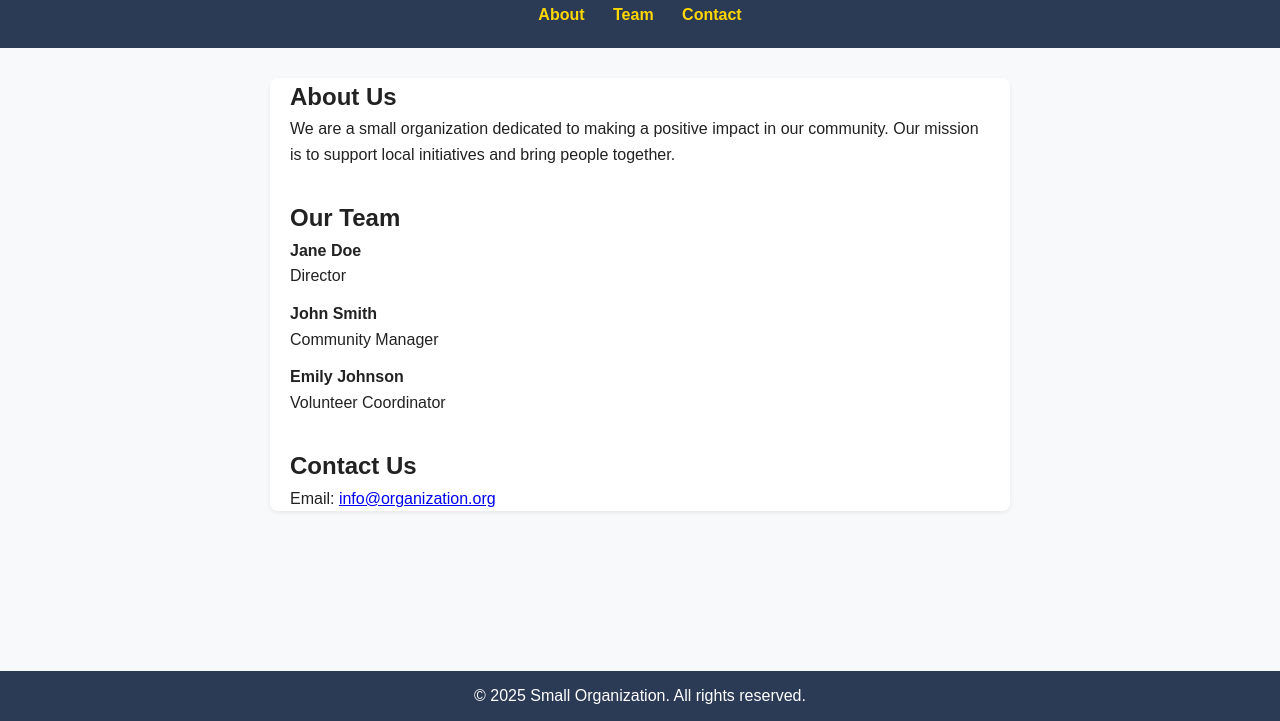
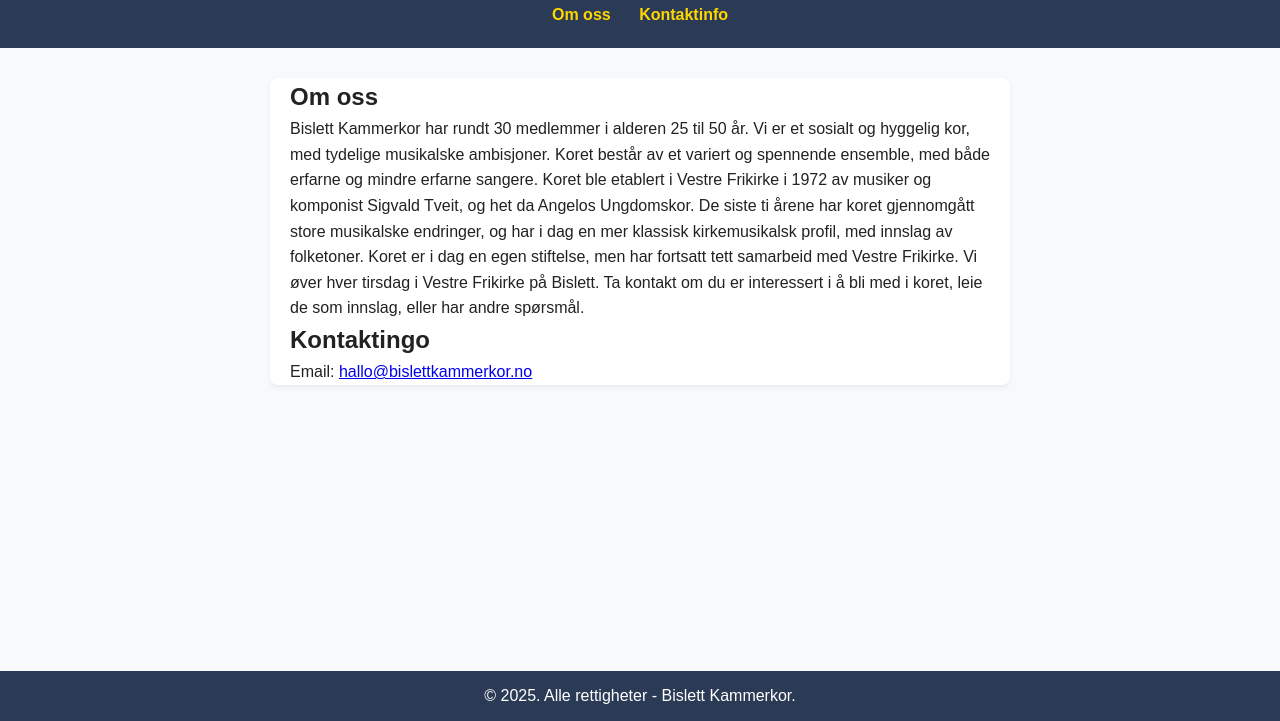
Before and after one commit to bislettkk/bislettkk.github.io, a plain HTML site: page index.html in a window 1280 px wide. Shown: the part 79-800 px from the top of the page. Drawn offline with Linux system fonts and the light colour scheme.

Commit message:
Update index.html
Endre til bare minimum info

```diff
--- a/index.html
+++ b/index.html
@@ -8,45 +8,37 @@
 </head>
 <body>
     <header>
-        <h1>Welcome to Our Organization</h1>
+        <h1>Bislett Kammerkor</h1>
         <nav>
-            <a href="#about">About</a>
-            <a href="#team">Team</a>
-            <a href="#contact">Contact</a>
+            <a href="#about">Om oss</a>
+            <a href="#contact">Kontaktinfo</a>
         </nav>
     </header>
     <main>
         <section id="about">
-            <h2>About Us</h2>
+            <h2>Om oss</h2>
             <p>
-                We are a small organization dedicated to making a positive impact in our community.
-                Our mission is to support local initiatives and bring people together.
+Bislett Kammerkor har rundt 30 medlemmer i alderen 25 til 50 år.
+                Vi er et sosialt og hyggelig kor, med tydelige musikalske ambisjoner.
+                Koret består av et variert og spennende ensemble, med både erfarne og mindre erfarne sangere.
+
+Koret ble etablert i Vestre Frikirke i 1972 av musiker og komponist Sigvald Tveit, og het da Angelos Ungdomskor.
+                De siste ti årene har koret gjennomgått store musikalske endringer, og har i dag en mer klassisk kirkemusikalsk profil, med innslag av folketoner.
+
+Koret er i dag en egen stiftelse, men har fortsatt tett samarbeid med Vestre Frikirke.
+
+Vi øver hver tirsdag i Vestre Frikirke på Bislett.
+
+Ta kontakt om du er interessert i å bli med i koret, leie de som innslag, eller har andre spørsmål.
             </p>
-        </section>
-        <section id="team">
-            <h2>Our Team</h2>
-            <ul class="team-list">
-                <li>
-                    <strong>Jane Doe</strong><br>
-                    Director
-                </li>
-                <li>
-                    <strong>John Smith</strong><br>
-                    Community Manager
-                </li>
-                <li>
-                    <strong>Emily Johnson</strong><br>
-                    Volunteer Coordinator
-                </li>
-            </ul>
-        </section>
+
         <section id="contact">
-            <h2>Contact Us</h2>
-            <p>Email: <a href="mailto:info@organization.org">info@organization.org</a></p>
+            <h2>Kontaktingo</h2>
+            <p>Email: <a href="mailto:hallo@bislettkammerkor.no">hallo@bislettkammerkor.no</a></p>
         </section>
     </main>
     <footer>
-        &copy; 2025 Small Organization. All rights reserved.
+        &copy; 2025. Alle rettigheter - Bislett Kammerkor.
     </footer>
 </body>
 </html>
```
